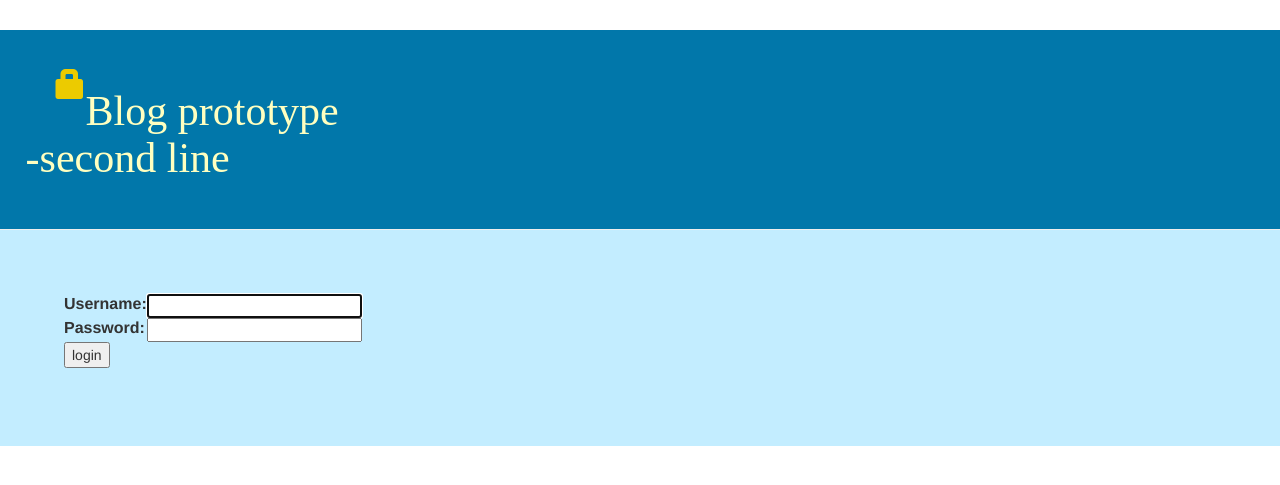
After one commit to mateusz-buczek/first_blog, a Django app: page /accounts/login/?next=/drafts/ in a window 1280 px wide. The commit adds this page. Shown: the top 485 px of the page. Run offline with Django 3.2, Linux system fonts and the light colour scheme; some libraries are stand-ins or nearby versions; some web fonts are replaced.

Commit message:
Logging in and out from site level. Secured adding, editing and removing posts, and drafts section.

```diff
--- a/blog/static/css/blog.css
+++ b/blog/static/css/blog.css
@@ -1,6 +1,6 @@
 .page-header {
     background-color: #0177AA;
-    margin-top: 0;
+    margin-top: 30px;
     margin-bottom: 0;
     padding: 3%;
     padding-left: 2%;
@@ -40,6 +40,7 @@ h1, h2, h3, h4 {
     float: left;
     font-size: 30px;
     margin-left: 30px;
+    margin-bottom: 30px;
 }
 
 .post {
--- a/blog/templates/blog/base.html
+++ b/blog/templates/blog/base.html
@@ -11,11 +11,14 @@
     </head>
     <body>
         <div class="page-header">
-            <h1><a href="/">Blog prototype <br> -second line</a></h1>
             {% if user.is_authenticated %}
                 <a href="{% url 'post_new' %}" class="top-menu"><span class="glyphicon glyphicon-plus"></span></a>
                 <a href="{% url 'post_draft_list' %}" class="top-menu"><span class="glyphicon glyphicon-edit"></span></a>
-            {% endif %}
+                <p class="top-menu">Hello {{ user.username }} <small>(<a href="{% url 'logout' %}">Log out</a>)</small></p>
+                <br>
+            {% else %}
+        <a href="{% url 'login' %}" class="top-menu"><span class="glyphicon glyphicon-lock"></span></a>            {% endif %}
+            <h1><a href="/">Blog prototype <br> -second line</a></h1>
         </div>
         <div class="content">
             <div class="row">
--- /dev/null
+++ b/blog/templates/registration/login.html
@@ -0,0 +1,24 @@
+{% extends "blog/base.html" %}
+
+{% block content %}
+    {% if form.errors %}
+        <p>Wrong username or password. Try again.</p>
+    {% endif %}
+
+    <form method="post" action="{% url 'login' %}">
+    {% csrf_token %}
+        <table>
+            <tr>
+                <td>{{ form.username.label_tag }}</td>
+                <td>{{ form.username }}</td>
+            </tr>
+            <tr>
+                <td>{{ form.password.label_tag }}</td>
+                <td>{{ form.password }}</td>
+            </tr>
+        </table>
+
+        <input type="submit" value="login" />
+        <input type="hidden" name="next" value="{{ next }}" />
+    </form>
+{% endblock %}
--- a/mysite/settings.py
+++ b/mysite/settings.py
@@ -120,3 +120,4 @@ USE_TZ = True
 
 STATIC_URL = '/static/'
 STATIC_ROOT = os.path.join(BASE_DIR, 'static')
+LOGIN_REDIRECT_URL = '/'
--- a/mysite/urls.py
+++ b/mysite/urls.py
@@ -15,8 +15,12 @@ Including another URLconf
 """
 from django.contrib import admin
 from django.urls import include, path
+from django.contrib.auth import views
+
 
 urlpatterns = [
     path('', include('blog.urls')),
     path('admin/', admin.site.urls),
+    path('accounts/login/', views.LoginView.as_view(), name='login'),
+    path('accounts/logout/', views.LogoutView.as_view(next_page='/'), name='logout'),
 ]
```
Also changed, not shown: blog/views.py (+9 -0 lines).
